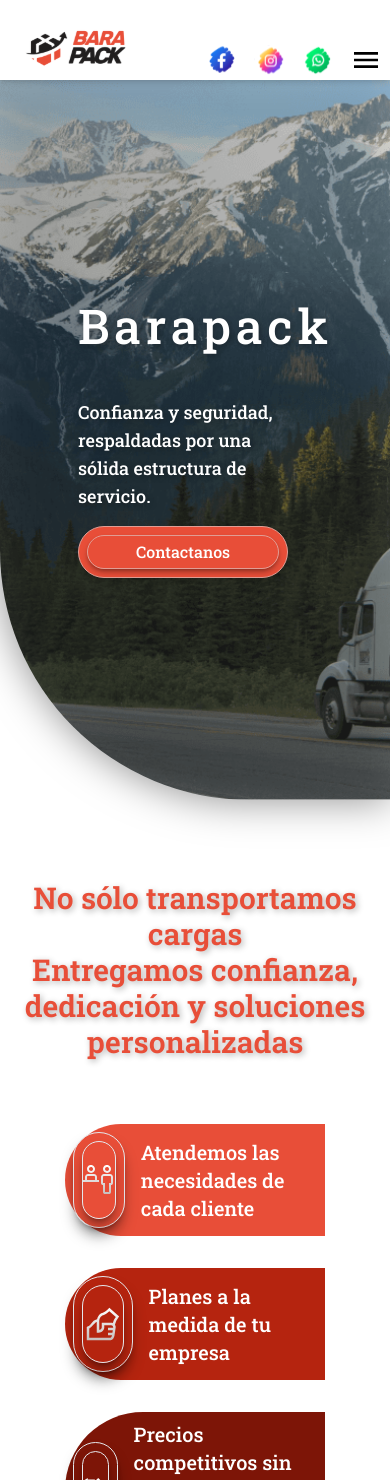
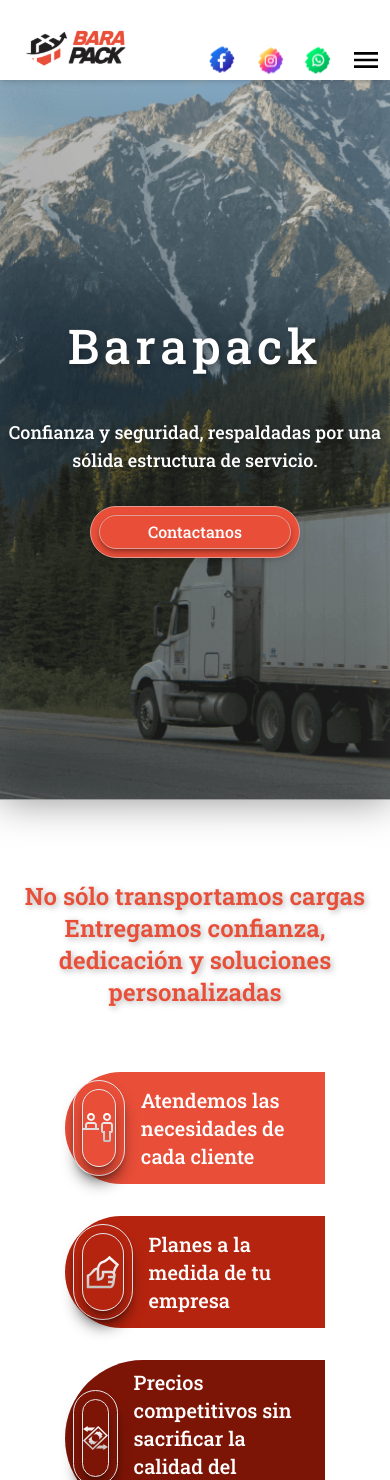
Before and after one commit to nikodiaz/barapack_landing, a React (Vite) app: page / in a window 390 px wide. Shown: the top 1480 px of the page. Built offline with nearby package versions, Linux system fonts and the light colour scheme.

Commit message:
feat: 🏠 add home section mobile

```diff
--- a/src/components/Home/Hero.tsx
+++ b/src/components/Home/Hero.tsx
@@ -3,7 +3,7 @@ interface Props {
 }
 const Hero: React.FC<Props> = ({ children }) => {
 	return (
-		<section className='w-full h-[calc(100vh-80px)] max-h-[720px] rounded-bl-[250px] bg-image-hero drop-shadow-custom'>
+		<section className='w-full h-[calc(100vh-80px)] max-h-[720px] md:rounded-bl-[250px] bg-image-hero drop-shadow-custom'>
 			{children}
 		</section>
 	);
--- a/src/components/Home/Home.tsx
+++ b/src/components/Home/Home.tsx
@@ -11,23 +11,23 @@ const Home = () => {
 	return (
 		<>
 			<Hero>
-				<section className='absolute top-1/2 left-[20%] -translate-y-1/2 text-white'>
+				<section className='absolute top-1/2 md:left-[20%] px-2 md:px-0 text-center md:text-left -translate-y-1/2 text-white'>
 					<h1 className='text-5xl tracking-widest text-shadow-custom'>
 						Barapack
 					</h1>
-					<p className='w-2/3 mt-12 text-lg text-shadow-custom'>
+					<p className='md:w-2/3 mt-12 text-lg text-shadow-custom'>
 						Confianza y seguridad, respaldadas por una sólida estructura
 						de servicio.
 					</p>
 
 					<Button
 						content='Contactanos'
-						styles='mt-4 bg-[#E84E38] px-2 py-2 text-white hover:text-white border border-[#E09D94]'
+						styles='mt-8 md:mt-4 bg-[#E84E38] px-2 py-2 text-white hover:text-white border border-[#E09D94]'
 					/>
 				</section>
 			</Hero>
 			<section className='flex flex-col items-center text-white'>
-				<h2 className='flex flex-col mt-20 mb-16 text-shadow-custom text-3xl font-semibold text-center text-[#E84E38]'>
+				<h2 className='flex flex-col mt-20 mb-16 text-shadow-custom text-2xl md:text-3xl font-semibold text-center text-[#E84E38]'>
 					<span>No sólo transportamos cargas</span>
 					<span>
 						Entregamos confianza, dedicación y soluciones personalizadas
--- a/src/index.css
+++ b/src/index.css
@@ -14,7 +14,7 @@
 	background-image: url('./assets/img/hero.png');
 	background-repeat: no-repeat;
 	background-size: cover;
-	background-position: bottom;
+	background-position: -40rem;
 }
 
 .bg-image-contact {
@@ -28,7 +28,7 @@
 	background-image: url('./assets/img/google_maps.png');
 	background-repeat: no-repeat;
 	background-size: cover;
-	background-position: bottom;
+	background-position: center;
 }
 
 .triangle-1 {
@@ -71,4 +71,7 @@
 	.parallelogram {
 		clip-path: polygon(30% 0, 100% 0%, 100% 100%, 0% 100%);
 	}
+	.bg-image-hero {
+		background-position: bottom;
+	}
 }
```
